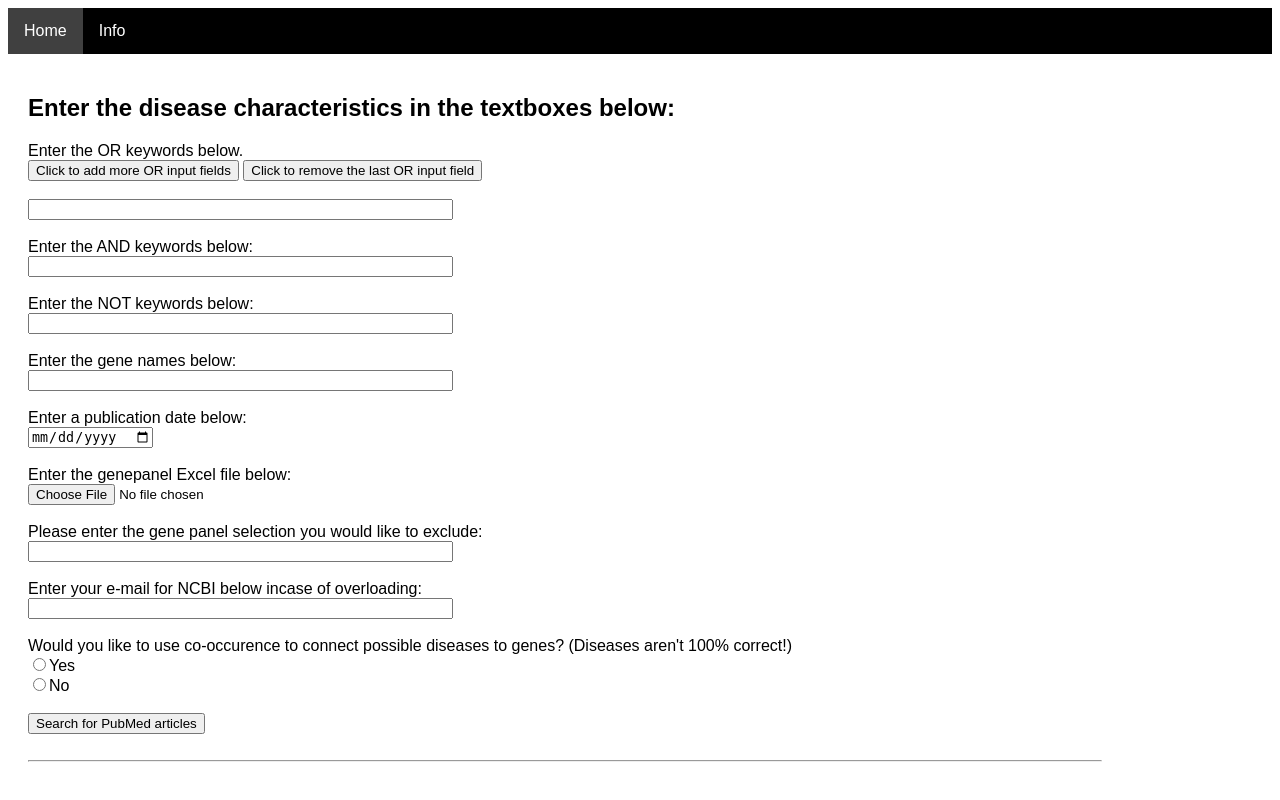
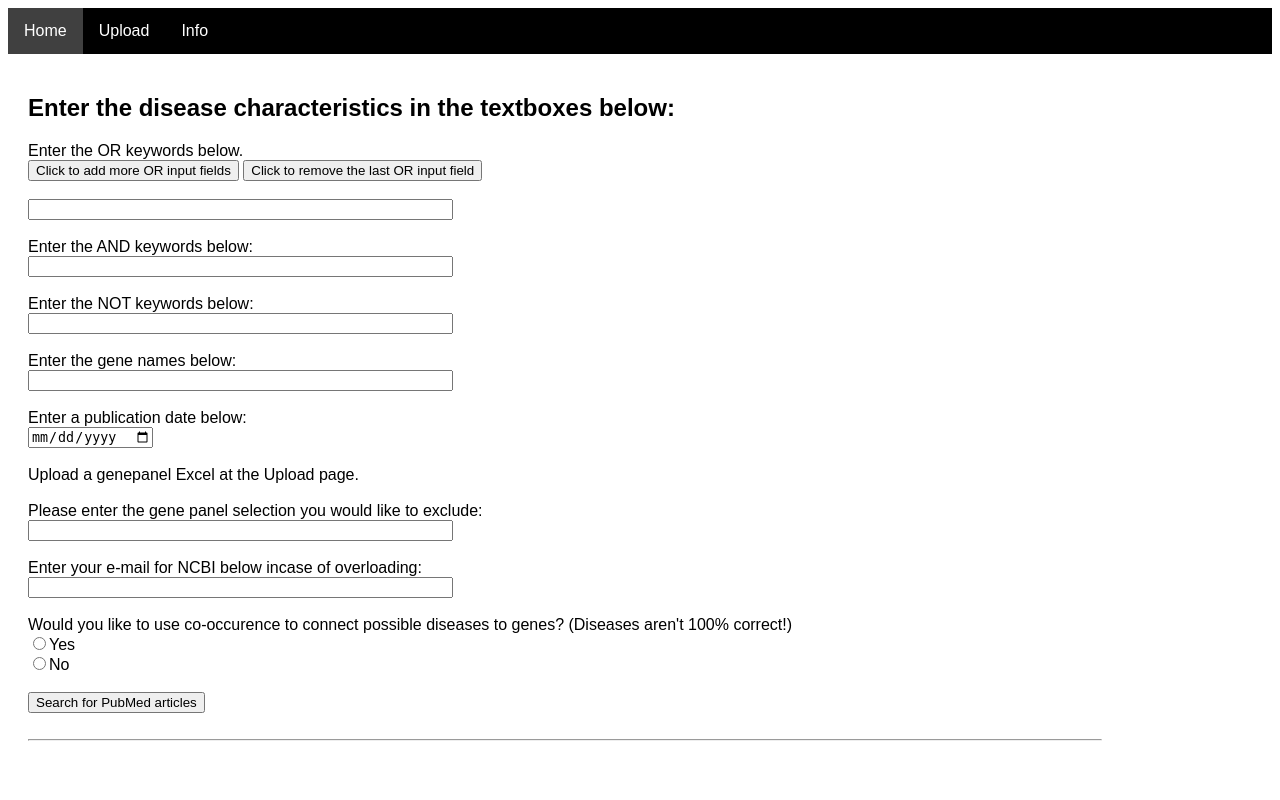
Before and after one commit to LucHengeveld/Blok8Groep8, a Flask app: page / in a window 1280 px wide. Run offline with Flask 2, Linux system fonts and the light colour scheme.

Commit message:
upload pagina

```diff
--- a/app.py
+++ b/app.py
@@ -4,6 +4,7 @@ import pandas as pd
 from Bio import Entrez, Medline
 import requests
 from datetime import datetime
+from werkzeug.utils import secure_filename
 import csv
 from xlsxwriter.workbook import Workbook
 
@@ -47,7 +48,9 @@ def get_input():
             print(use_co_occurence)
 
             Entrez.email = email
-            genepanel_file = "C:/Users/luche/Documents/HAN/Leerjaar_2/Informatica Jaar 2/Blok 8/GenPanelOverzicht_DG-3.1.0_HAN.xlsx"
+            # genepanel_file = "C:/Users/cvanh/PycharmProjects/Blok8Groep8/GenPanelOverzicht_DG-3.1.0_HAN.xlsx"
+            upload()
+            genepanel_file = upload_genepanel()
             gp_table = excel_reader(genepanel_file)
             genes = get_column(gp_table, "GenePanels_Symbol")
             synonyms = get_column(gp_table, "Aliases")
@@ -63,8 +66,8 @@ def get_input():
                               gene_filter)
             #print(genes_dict)
             #print(gene_panel_dict)
-            query = making_query(or_list2, and_filter2, not_filter2,
-                                 gene_filter2)
+            # query = making_query(or_list2, and_filter2, not_filter2,
+            #                      gene_filter2)
             query = "((ABC transporter [tiab] OR transporter [tiab] OR transport [" \
                     "tiab]) AND (disease [tiab] OR mutation [tiab] OR mutations [" \
                     "tiab] OR liver disease [tiab]) AND (lipids [tiab] OR " \
@@ -155,6 +158,19 @@ def get_input():
                                genepanel_filter=genepanel_filter,
                                email=email,
                                use_co_occurence=use_co_occurence)
+
+
+@app.route('/upload.html')
+def upload():
+    return render_template('upload.html')
+
+
+@app.route('/upload_genepanel.html', methods=['POST', 'GET'])
+def upload_genepanel():
+    # if request.method == 'POST':
+    #     genepanel_file = request.files["genepanel_file"]
+    #     genepanel_file.save(secure_filename(genepanel_file.filename))
+    return render_template('upload_genepanel.html')
 
 
 def excel_reader(file_name):
--- a/templates/home.html
+++ b/templates/home.html
@@ -9,6 +9,7 @@
     <body>
         <ul>
             <li><a class="active" href="home.html">Home</a></li>
+            <li><a href="upload.html">Upload</a></li>
             <li><a href="info.html">Info</a></li>
         </ul>
 
@@ -56,10 +57,12 @@
                     <input type="date" name="date_filter" />
                 </label><br><br>
 
-                 <label>
-                    Enter the genepanel Excel file below:<br>
-                    <input type="file" name="genepanel_file" accept=".xlsx" size="50"/>
-                </label><br><br>
+                <label>Upload a genepanel Excel at the Upload
+                    page.</label><br><br>
+{#                 <label>#}
+{#                    Enter the genepanel Excel file below:<br>#}
+{#                    <input type="file" name="genepanel_file" accept=".xlsx" size="50"/>#}
+{#                </label><br><br>#}
 
                 <label>
                     Please enter the gene panel selection you would
--- a/templates/info.html
+++ b/templates/info.html
@@ -8,6 +8,7 @@
     <body>
         <ul>
             <li><a href="home.html">Home</a></li>
+            <li><a href="upload.html">Upload</a></li>
             <li><a class="active" href="info.html">Info</a></li>
         </ul>
 
```
Also changed, not shown: templates/home_error.html (+8 -5 lines), templates/homeresults.html (+8 -4 lines), templates/upload.html (added, +23 -0 lines), templates/upload_genepanel.html (added, +25 -0 lines).
